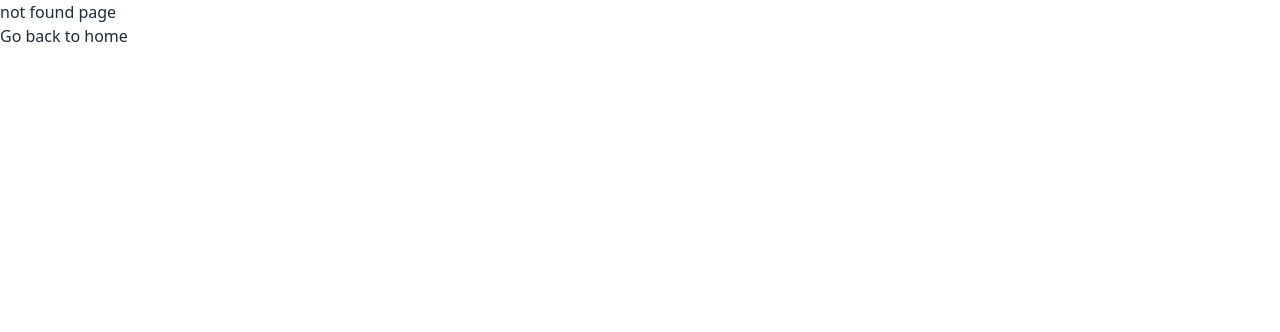
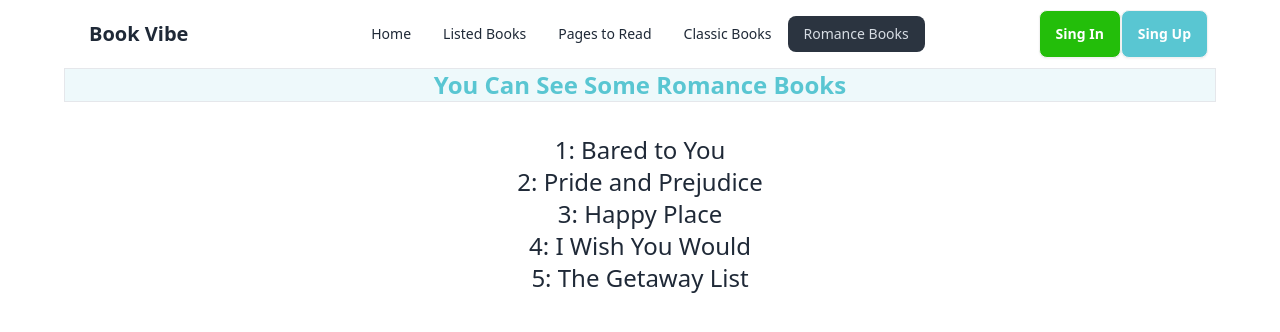
Before and after one commit to tultul4d/react-book-review, a React (Vite) app: page /romance in a window 1280 px wide. Before the commit this address had no page. Shown: the top 332 px of the page. Built offline with nearby package versions, Linux system fonts and the light colour scheme.

Commit message:
Add 2 more routes

```diff
--- /dev/null
+++ b/src/components/ClassicBooks/ClassicBooks.jsx
@@ -0,0 +1,17 @@
+
+
+const ClassicBooks = () => {
+    return (
+        <div>
+            <h2 className="text-2xl font-semibold text-center  text-[#23BE0A] border bg-[#23BE0A] bg-opacity-10 "> You  can try Some Classic Books</h2>
+            <ul className="text-center mt-8 gap-6 text-2xl">
+                <li> 1: Pride and Prejudice</li>
+                <li>2: Great Expectations</li>
+                <li>3: Little Women</li>
+                <li>4 :Jane Eyre</li>
+            </ul>
+        </div>
+    );
+};
+
+export default ClassicBooks;
--- a/src/components/Navbar/Navbar.jsx
+++ b/src/components/Navbar/Navbar.jsx
@@ -6,6 +6,8 @@ const Navbar = () => {
       <li><NavLink to="/">Home</NavLink></li>
       <li><NavLink to="/book">Listed Books</NavLink></li>
       <li><NavLink to="/pages">Pages to Read</NavLink></li>
+      <li><NavLink to="/classic">Classic Books</NavLink></li>
+      <li><NavLink to="/romance">Romance Books</NavLink></li>
 
       </>
 
--- /dev/null
+++ b/src/components/RomanceBooks/RomanceBooks.jsx
@@ -0,0 +1,18 @@
+
+
+const RomanceBooks = () => {
+    return (
+        <div>
+            <h2 className="text-2xl font-semibold text-center  text-[#59C6D2] border bg-[#59C6D2] bg-opacity-10 ">You Can See Some Romance Books</h2>
+            <ul className="text-center mt-8 gap-6 text-2xl">
+                <li>1: Bared to You </li>
+                <li>2: Pride and Prejudice</li>
+                <li>3: Happy Place </li>
+                <li>4: I Wish You Would</li>
+                <li>5: The Getaway List</li>
+            </ul>
+        </div>
+    );
+};
+
+export default RomanceBooks;
```
Also changed, not shown: src/main.jsx (+8 -1 lines).
